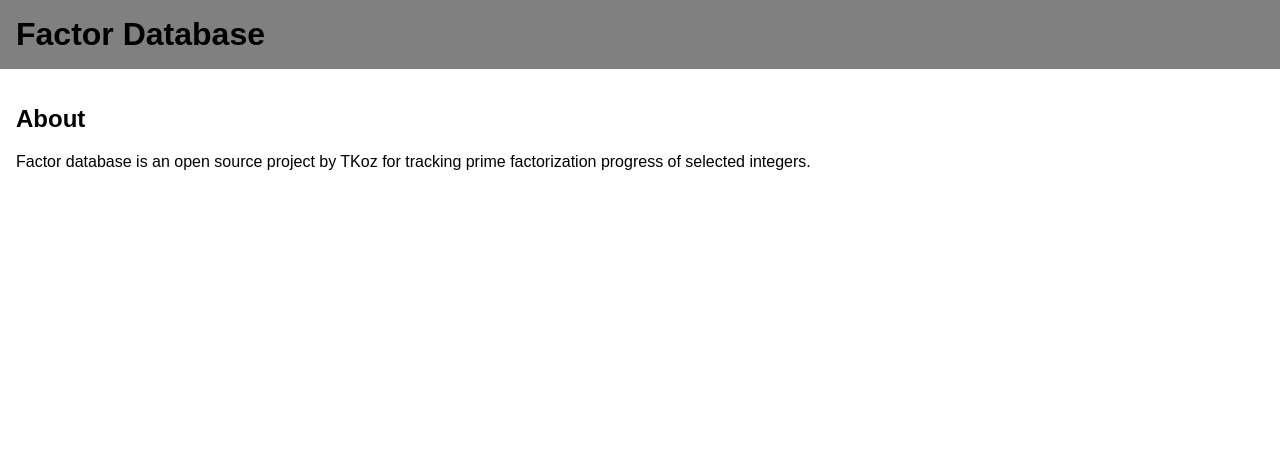
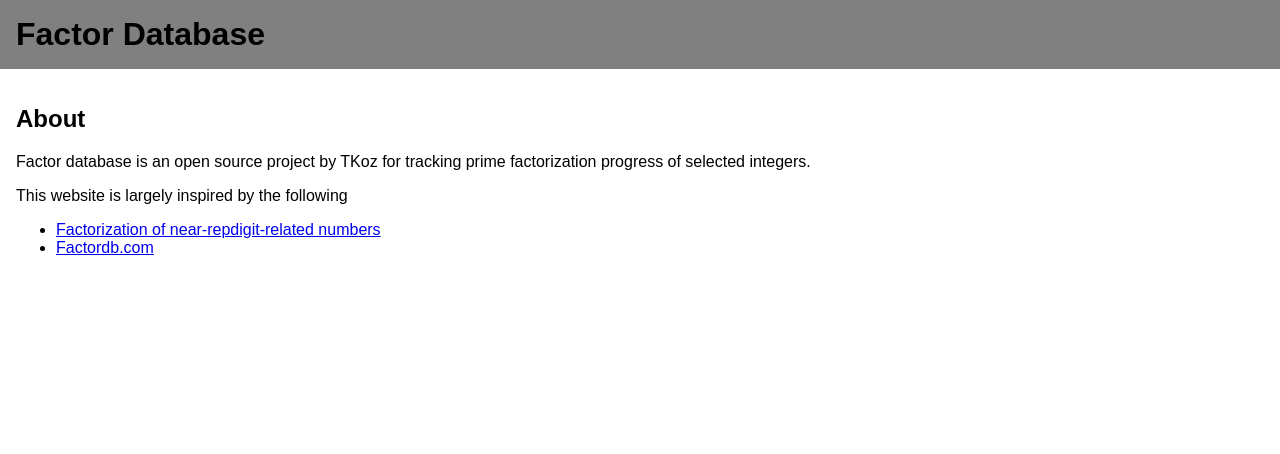
Before and after one commit to tkoz0/factor-database, a Python web app: template templates/about.jinja in a window 1280 px wide. Shown: the top 454 px of the page. Run offline with Jinja, Linux system fonts and the light colour scheme; the template is opened without the code that fills it, so the values that code supplies are empty.

Commit message:
sources of inspiration

```diff
--- a/templates/about.jinja
+++ b/templates/about.jinja
@@ -6,4 +6,9 @@
 <h2>About</h2>
 <p>Factor database is an open source project by TKoz for tracking prime
 factorization progress of selected integers.</p>
+<p>This website is largely inspired by the following</p>
+<ul>
+<li><a href="https://stdkmd.net/nrr" target="_blank">Factorization of near-repdigit-related numbers</a></li>
+<li><a href="https://factordb.com/" target="_blank">Factordb.com</a></li>
+</ul>
 {% endblock %}
```
